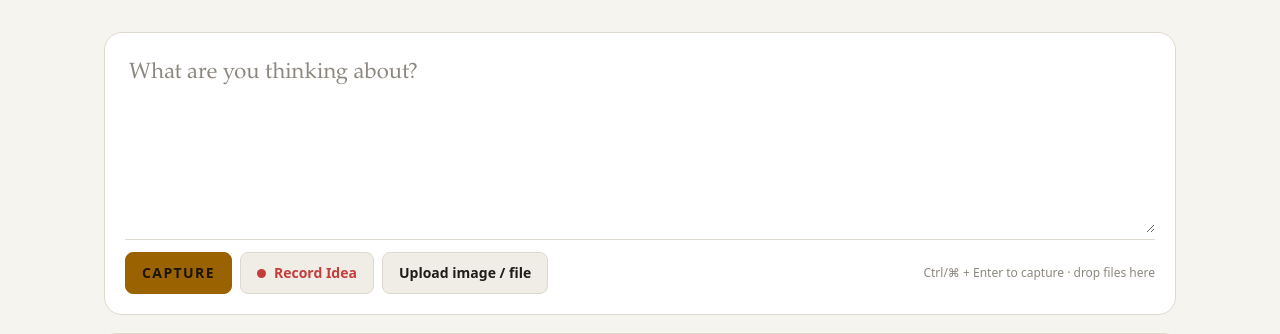
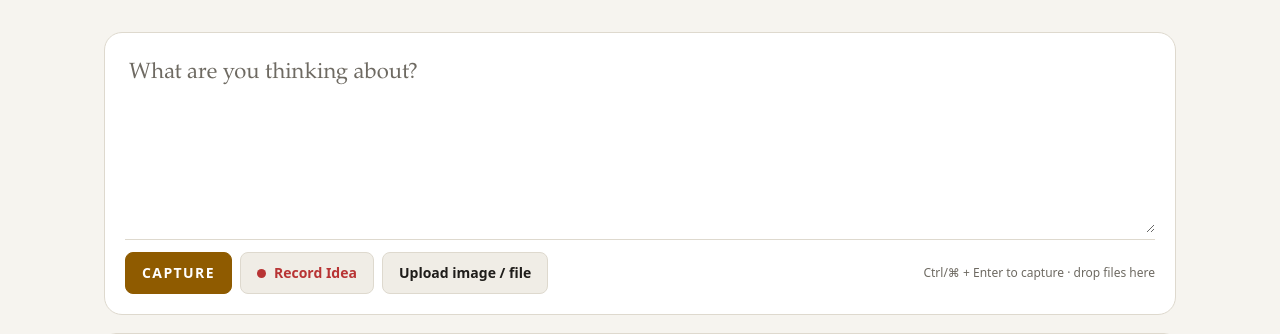
Before and after one commit to Andrew-Courson15/Nexus, a FastAPI app: page / in a window 1280 px wide. Shown: the part 57-391 px from the top of the page. Run offline with FastAPI, Linux system fonts and the light colour scheme; data that the repository does not hold is empty; some libraries are stand-ins or nearby versions.

Commit message:
Accessibility: readable contrast for faint text and buttons in light and dark, unique nav names, a heading on Capture, map announced as a group, calmer motion when the system asks for it
Co-Authored-By: Claude Opus 5.5 <noreply@anthropic.com>
Claude-Session: https://claude.ai/code/session_01Fkjsv68xYXxyApUiyU76tV

```diff
--- a/app/templates/index.html
+++ b/app/templates/index.html
@@ -43,7 +43,7 @@
   </main>
 
   <!-- Phone tab bar (shown on small screens only) -->
-  <nav class="tabbar" aria-label="Main">
+  <nav class="tabbar" aria-label="Sections">
     <a href="#/" data-nav=""><span class="ti" aria-hidden="true">＋</span>Capture</a>
     <a href="#/archive" data-nav="archive"><span class="ti" aria-hidden="true">▦</span>Archive</a>
     <a href="#/ideas" data-nav="ideas"><span class="ti" aria-hidden="true">✦</span>Ideas</a>
--- a/static/css/style.css
+++ b/static/css/style.css
@@ -7,7 +7,8 @@
   --border: #2a2f38;
   --text: #ebe7df;
   --muted: #9a9ea8;
-  --faint: #6c717c;
+  --faint: #858a94;
+  --on-user: #1a1406;       /* text on amber buttons */
 
   --user: #f2b84b;          /* USER SAID — warm amber */
   --user-bg: #2a2214;
@@ -15,7 +16,7 @@
   --ai-bg: #141d2b;
   --infer: #c49bff;         /* AI INFERENCE — violet */
   --infer-bg: #1f1830;
-  --unknown: #7b808a;       /* UNKNOWN — grey */
+  --unknown: #8a8f99;       /* UNKNOWN — grey */
   --ok: #6fd3a0;
   --danger: #ff7a7a;
 
@@ -34,16 +35,17 @@
     --border: #ded9ce;
     --text: #1f1d1a;
     --muted: #625e57;
-    --faint: #8d887f;
-    --user: #9a6200;
+    --faint: #6e6a62;
+    --user: #8f5b00;
+    --on-user: #ffffff;
     --user-bg: #fff4de;
     --ai: #2360b8;
     --ai-bg: #eaf2ff;
     --infer: #6d3fc4;
     --infer-bg: #f3edff;
-    --unknown: #7b7770;
+    --unknown: #6f6b64;
     --ok: #1f8a57;
-    --danger: #c43d3d;
+    --danger: #b83434;
   }
 }
 
@@ -108,7 +110,7 @@ h2 { font-size: 13px; margin: 32px 0 12px; color: var(--muted); letter-spacing:
 }
 .btn:hover { border-color: var(--muted); }
 .btn:disabled { opacity: .5; cursor: default; }
-.btn.primary { background: var(--user); color: #1a1406; border-color: var(--user); letter-spacing: .1em; }
+.btn.primary { background: var(--user); color: var(--on-user); border-color: var(--user); letter-spacing: .1em; }
 .btn.primary:hover { filter: brightness(1.08); }
 .btn.ghost { background: transparent; }
 .btn.small { padding: 5px 10px; font-size: 13px; }
@@ -330,7 +332,7 @@ details.raw { margin-top: 4px; }
 .art-tile .pick { position: absolute; top: 14px; right: 14px; z-index: 1; width: 30px; height: 30px; border-radius: 50%;
   border: 2px solid #fff; background: rgba(0,0,0,.45); cursor: pointer; padding: 0; }
 .art-tile.picked .pick { background: var(--user); border-color: var(--user); }
-.art-tile .num { color: #1a1406; font-weight: 800; font-size: 14px; }
+.art-tile .num { color: var(--on-user); font-weight: 800; font-size: 14px; }
 .art-thumbs { display: flex; gap: 10px; flex-wrap: wrap; margin: 12px 0; }
 .art-thumb { display: grid; gap: 4px; width: 140px; text-decoration: none; font-size: 12px; color: var(--muted); }
 .art-thumbs.small .art-thumb { width: 90px; }
@@ -529,3 +531,10 @@ a.cite:hover { border-color: var(--text); }
 .panel .char-head h2 { font-size: 22px; letter-spacing: 0; text-transform: none; }
 .panel .char-head h2, .panel .char-head h2 a { color: var(--text); text-decoration: none; }
 .character h3 + p.small { margin: -4px 0 8px; }
+
+/* ---------- accessibility ---------- */
+.sr-only { position: absolute; width: 1px; height: 1px; padding: 0; margin: -1px; overflow: hidden; clip: rect(0 0 0 0); white-space: nowrap; border: 0; }
+@media (prefers-reduced-motion: reduce) {
+  html { scroll-behavior: auto !important; }
+  *, *::before, *::after { transition-duration: 0.01ms !important; animation-duration: 0.01ms !important; }
+}
```
Also changed, not shown: static/js/app.js.
